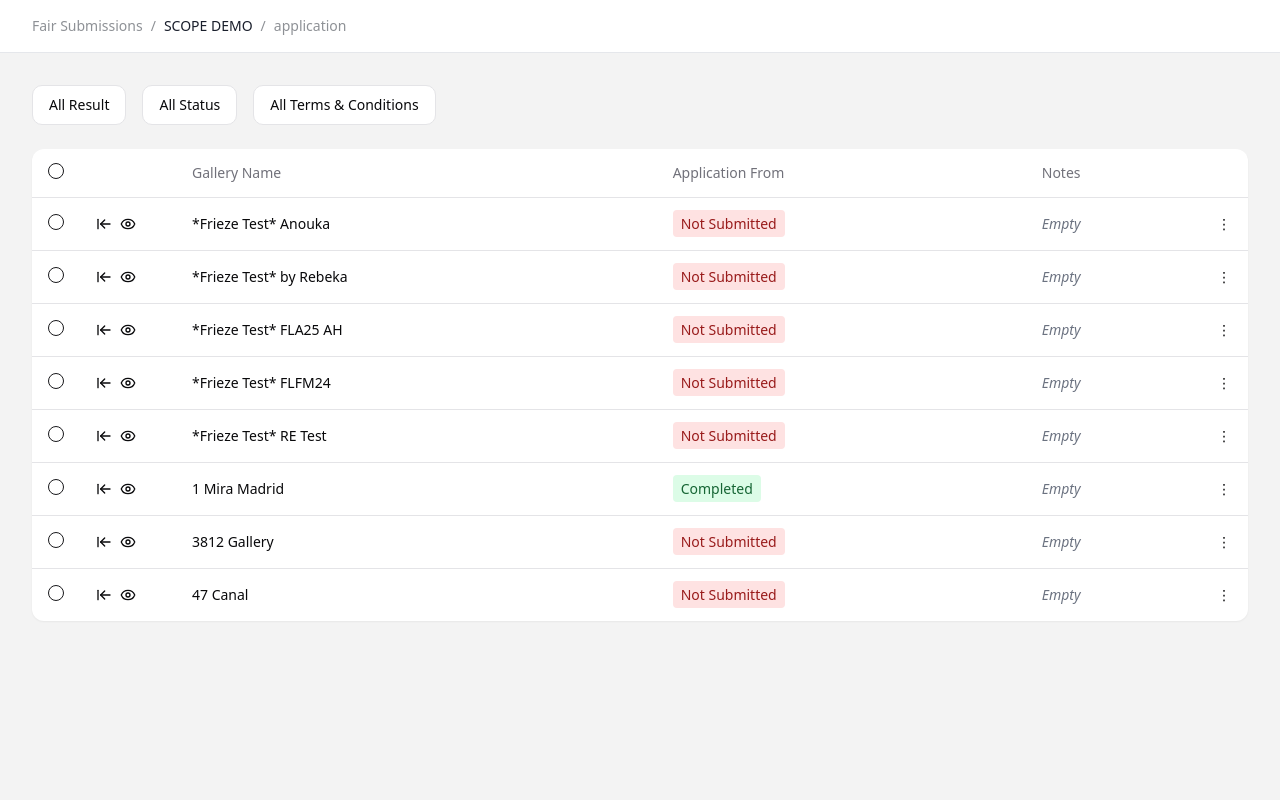
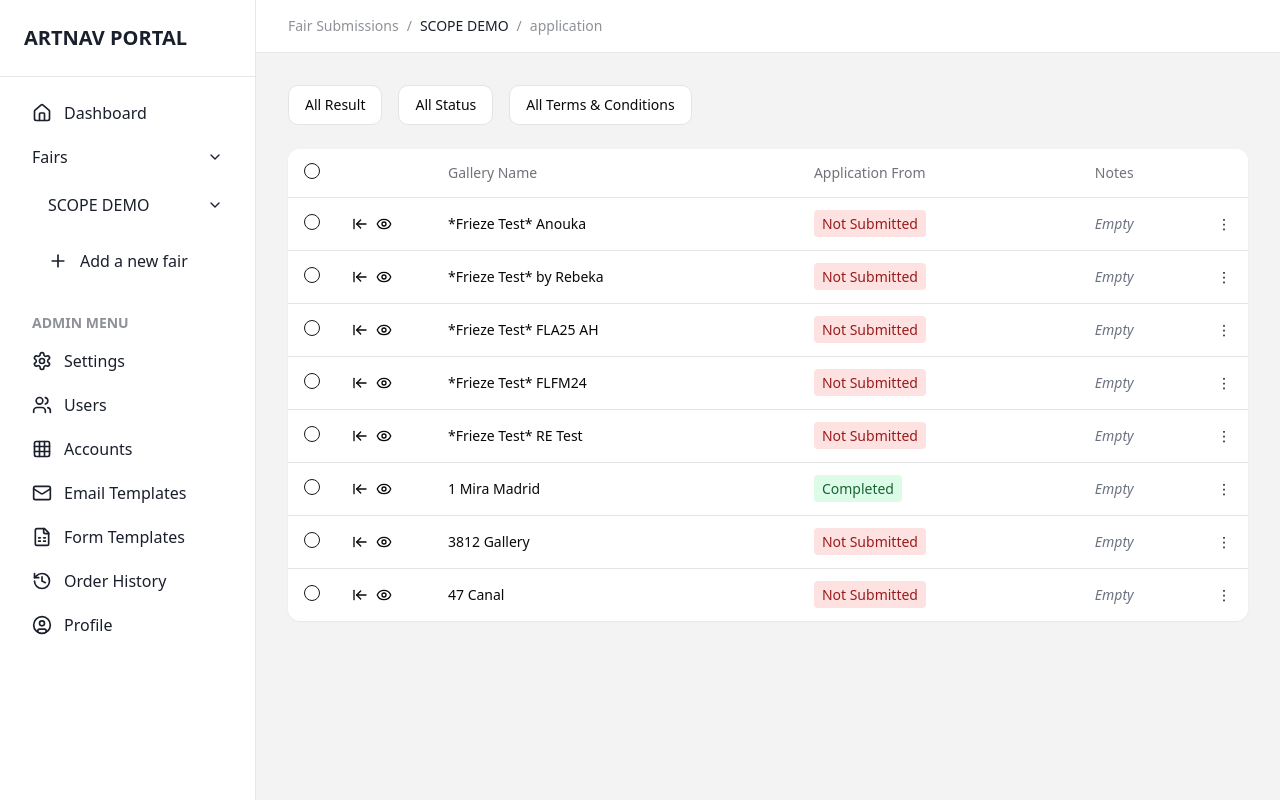
Before and after one commit to kazim3811/scope-artnav-demo, a React (Vite) app: page /submissions in a window 1280 px wide. Built offline with nearby package versions, Linux system fonts and the light colour scheme.

Commit message:
Refactor Submissions page
The prompt requests a refactoring of the Submissions page, but does not specify the changes to be made.  The sidebar and other elements should remain.

```diff
--- a/src/pages/Submissions.tsx
+++ b/src/pages/Submissions.tsx
@@ -3,8 +3,33 @@ import { Table, TableBody, TableCell, TableHead, TableHeader, TableRow } from "@
 import { Button } from "@/components/ui/button";
 import { Checkbox } from "@/components/ui/checkbox";
 import { ArrowLeftToLine, Eye } from "lucide-react";
+import {
+  Home,
+  Settings,
+  Users,
+  FileText,
+  BarChart2,
+  Edit,
+  Inbox,
+  FolderOpen,
+  Calendar,
+  Plus,
+  Grid,
+  Mail,
+  FileSpreadsheet,
+  History,
+  UserCircle,
+  ChevronDown,
+  ChevronRight
+} from "lucide-react";
+import { Switch } from "@/components/ui/switch";
+import { Collapsible, CollapsibleContent, CollapsibleTrigger } from "@/components/ui/collapsible";
+import { useState } from "react";
 
 const Submissions = () => {
+  const [isOpen, setIsOpen] = useState(true);
+  const [openSubmenu, setOpenSubmenu] = useState<string | null>("submissions");
+
   const submissions = [
     { id: 1, name: "*Frieze Test* Anouka", status: "Not Submitted" },
     { id: 2, name: "*Frieze Test* by Rebeka", status: "Not Submitted" },
@@ -18,6 +43,148 @@ const Submissions = () => {
 
   return (
     <div className="min-h-screen bg-[#f3f3f3]">
+      <div className="flex">
+        {/* Sidebar */}
+        <div className="w-64 min-h-screen bg-white border-r border-gray-200">
+          <div className="p-6 border-b border-gray-200">
+            <h1 className="text-xl font-bold text-[#1A1F2C]">ARTNAV PORTAL</h1>
+          </div>
+
+          <nav className="p-4">
+            <div className="space-y-1">
+              <a href="#" className="flex items-center px-4 py-2 text-[#1A1F2C] hover:bg-[#f3f3f3] rounded-lg">
+                <Home className="w-5 h-5 mr-3" />
+                Dashboard
+              </a>
+
+              <Collapsible open={isOpen} onOpenChange={setIsOpen}>
+                <CollapsibleTrigger className="flex items-center justify-between w-full px-4 py-2 text-[#1A1F2C] hover:bg-[#f3f3f3] rounded-lg">
+                  <span>Fairs</span>
+                  {isOpen ? (
+                    <ChevronDown className="w-4 h-4" />
+                  ) : (
+                    <ChevronRight className="w-4 h-4" />
+                  )}
+                </CollapsibleTrigger>
+                <CollapsibleContent>
+                  <div className="pl-4 mt-2">
+                    <Collapsible>
+                      <CollapsibleTrigger className="flex items-center justify-between w-full px-4 py-2 text-[#1A1F2C] hover:bg-[#f3f3f3] rounded-lg">
+                        <span>SCOPE DEMO</span>
+                        <ChevronDown className="w-4 h-4" />
+                      </CollapsibleTrigger>
+                      <CollapsibleContent className="pl-4">
+                        <Collapsible open={openSubmenu === "cms"} onOpenChange={() => setOpenSubmenu(openSubmenu === "cms" ? null : "cms")}>
+                          <CollapsibleTrigger className="flex items-center justify-between w-full px-4 py-2 text-[#1A1F2C] hover:bg-[#f3f3f3] rounded-lg">
+                            <div className="flex items-center">
+                              <Edit className="w-5 h-5 mr-3" />
+                              <span>CMS</span>
+                            </div>
+                            <ChevronRight className="w-4 h-4" />
+                          </CollapsibleTrigger>
+                          <CollapsibleContent className="pl-7">
+                            <a href="#" className="flex items-center px-4 py-2 text-[#1A1F2C] hover:bg-[#f3f3f3] rounded-lg">
+                              Applications
+                            </a>
+                          </CollapsibleContent>
+                        </Collapsible>
+
+                        <Collapsible open={openSubmenu === "files"} onOpenChange={() => setOpenSubmenu(openSubmenu === "files" ? null : "files")}>
+                          <CollapsibleTrigger className="flex items-center justify-between w-full px-4 py-2 text-[#1A1F2C] hover:bg-[#f3f3f3] rounded-lg">
+                            <div className="flex items-center">
+                              <FolderOpen className="w-5 h-5 mr-3" />
+                              <span>Files</span>
+                            </div>
+                            <ChevronRight className="w-4 h-4" />
+                          </CollapsibleTrigger>
+                          <CollapsibleContent className="pl-7">
+                            <a href="#" className="flex items-center px-4 py-2 text-[#1A1F2C] hover:bg-[#f3f3f3] rounded-lg">
+                              Applications
+                            </a>
+                          </CollapsibleContent>
+                        </Collapsible>
+
+                        <Collapsible open={openSubmenu === "submissions"} onOpenChange={() => setOpenSubmenu(openSubmenu === "submissions" ? null : "submissions")}>
+                          <CollapsibleTrigger className="flex items-center justify-between w-full px-4 py-2 text-[#1A1F2C] hover:bg-[#f3f3f3] rounded-lg">
+                            <div className="flex items-center">
+                              <Inbox className="w-5 h-5 mr-3" />
+                              <span>Submissions</span>
+                            </div>
+                            <ChevronDown className="w-4 h-4" />
+                          </CollapsibleTrigger>
+                          <CollapsibleContent className="pl-7">
+                            <a href="/submissions" className="flex items-center px-4 py-2 text-[#1A1F2C] hover:bg-[#f3f3f3] rounded-lg">
+                              Applications
+                            </a>
+                          </CollapsibleContent>
+                        </Collapsible>
+
+                        <Collapsible open={openSubmenu === "reports"} onOpenChange={() => setOpenSubmenu(openSubmenu === "reports" ? null : "reports")}>
+                          <CollapsibleTrigger className="flex items-center justify-between w-full px-4 py-2 text-[#1A1F2C] hover:bg-[#f3f3f3] rounded-lg">
+                            <div className="flex items-center">
+                              <BarChart2 className="w-5 h-5 mr-3" />
+                              <span>Reports</span>
+                            </div>
+                            <ChevronRight className="w-4 h-4" />
+                          </CollapsibleTrigger>
+                          <CollapsibleContent className="pl-7">
+                            <a href="#" className="flex items-center px-4 py-2 text-[#1A1F2C] hover:bg-[#f3f3f3] rounded-lg">
+                              Applications
+                            </a>
+                          </CollapsibleContent>
+                        </Collapsible>
+                      </CollapsibleContent>
+                    </Collapsible>
+
+                    <div className="pt-4 space-y-1">
+                      <a href="#" className="flex items-center px-4 py-2 text-[#1A1F2C] hover:bg-[#f3f3f3] rounded-lg">
+                        <Plus className="w-5 h-5 mr-3" />
+                        Add a new fair
+                      </a>
+                    </div>
+                  </div>
+                </CollapsibleContent>
+              </Collapsible>
+            </div>
+
+            <div className="pt-8">
+              <h2 className="px-4 text-sm font-semibold text-[#8E9196] uppercase">Admin Menu</h2>
+              <div className="mt-2 space-y-1">
+                <a href="#" className="flex items-center px-4 py-2 text-[#1A1F2C] hover:bg-[#f3f3f3] rounded-lg">
+                  <Settings className="w-5 h-5 mr-3" />
+                  Settings
+                </a>
+                <a href="#" className="flex items-center px-4 py-2 text-[#1A1F2C] hover:bg-[#f3f3f3] rounded-lg">
+                  <Users className="w-5 h-5 mr-3" />
+                  Users
+                </a>
+                <a href="#" className="flex items-center px-4 py-2 text-[#1A1F2C] hover:bg-[#f3f3f3] rounded-lg">
+                  <Grid className="w-5 h-5 mr-3" />
+                  Accounts
+                </a>
+                <a href="#" className="flex items-center px-4 py-2 text-[#1A1F2C] hover:bg-[#f3f3f3] rounded-lg">
+                  <Mail className="w-5 h-5 mr-3" />
+                  Email Templates
+                </a>
+                <a href="#" className="flex items-center px-4 py-2 text-[#1A1F2C] hover:bg-[#f3f3f3] rounded-lg">
+                  <FileSpreadsheet className="w-5 h-5 mr-3" />
+                  Form Templates
+                </a>
+                <a href="#" className="flex items-center px-4 py-2 text-[#1A1F2C] hover:bg-[#f3f3f3] rounded-lg">
+                  <History className="w-5 h-5 mr-3" />
+                  Order History
+                </a>
+                <a href="#" className="flex items-center px-4 py-2 text-[#1A1F2C] hover:bg-[#f3f3f3] rounded-lg">
+                  <UserCircle className="w-5 h-5 mr-3" />
+                  Profile
+                </a>
+              </div>
+            </div>
+          </nav>
+        </div>
+
+        {/* Main Content */}
+        <div className="flex-1">
           <header className="bg-white border-b border-gray-200">
             <div className="flex items-center px-8 py-4">
               <nav className="flex items-center space-x-2 text-sm">
@@ -95,6 +262,8 @@ const Submissions = () => {
             </div>
           </main>
         </div>
+      </div>
+    </div>
   );
 };
 
```
Lines whose indentation alone changed are shown as unchanged.
